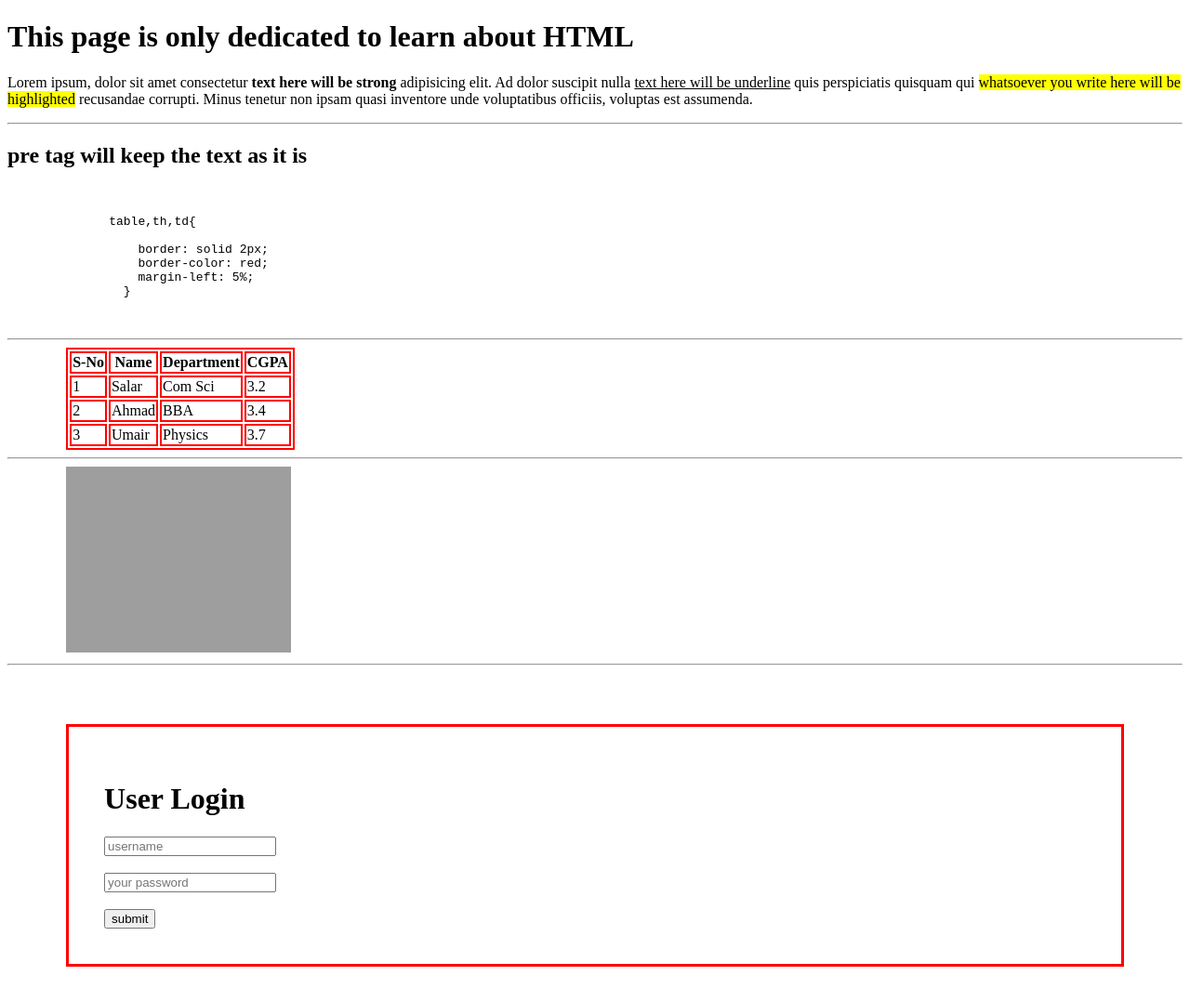
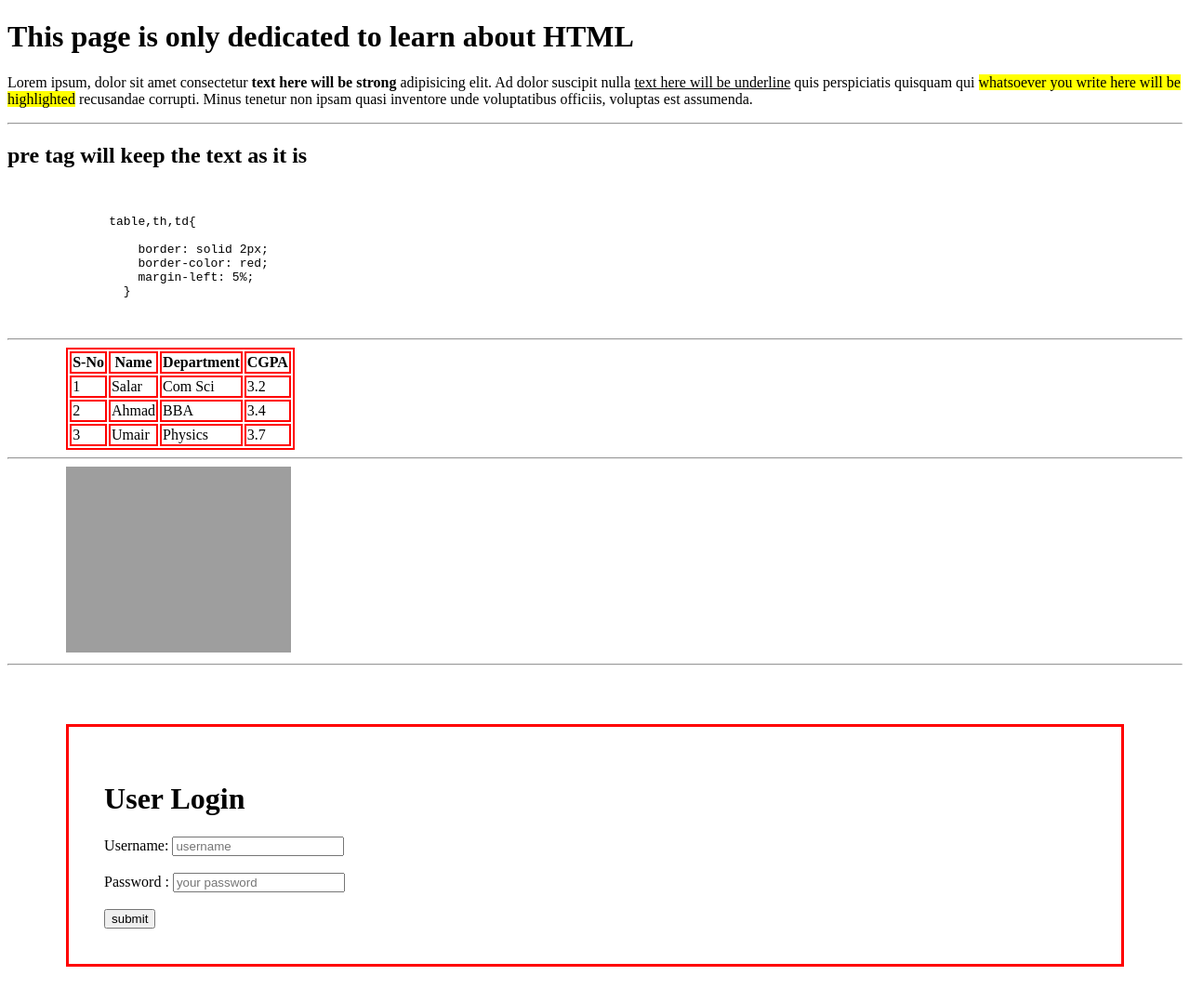
Before and after one commit to msalarkhan/HTML, a plain HTML site: page index.html in a window 1280 px wide. Shown: the whole page at 93% size. Drawn offline with Linux system fonts and the light colour scheme; grey boxes are pictures that could not be loaded.

Commit message:
login form label added

```diff
--- a/index.html
+++ b/index.html
@@ -78,10 +78,10 @@
 <form action="post" style="border: solid RED 3px; padding:3%; margin: 5%;">
 
   <h1>User Login</h1>
-    <input type="text" placeholder="username" name="username" id="username">
+    <label for="username">Username: </label><input type="text" placeholder="username" name="username" id="username">
      <br>
      <br>
-    <input type="password" name="login-password" id="login-password" placeholder="your password">
+     <label for="login-password"> Password : </label> <input type="password" name="login-password" id="login-password" placeholder="your password">
 <br>
 <br>
     <button type="submit"> submit</button>
```
